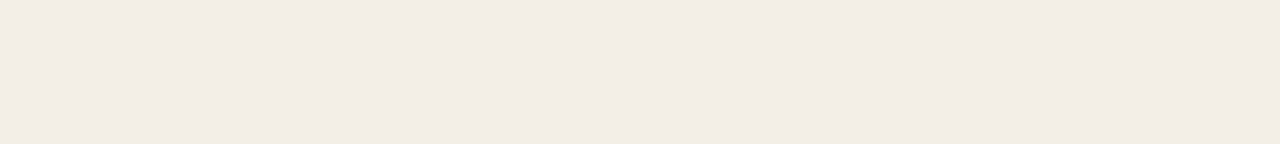
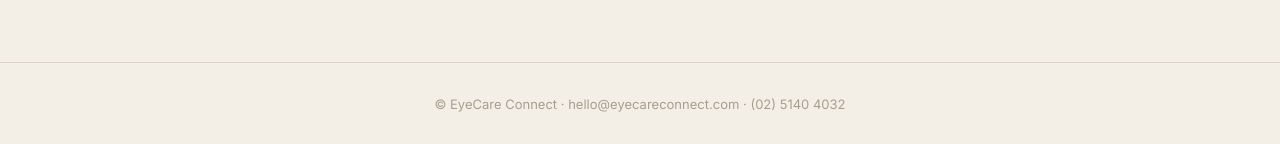
Before and after one commit to ap23hp/eyecare-connect, a Next.js app: page / in a window 1280 px wide. Shown: the part 1049-1193 px from the top of the page. Before the commit the page ends 1111 px from the top, so only its background shows below. Built offline with nearby package versions, Linux system fonts and the light colour scheme.

Commit message:
feat: add footer component

```diff
--- /dev/null
+++ b/app/components/layout/Footer.tsx
@@ -0,0 +1,7 @@
+export default function Footer() {
+  return (
+    <footer className="border-t border-border px-6 py-8 md:px-14 text-center text-[13px] text-muted">
+      © EyeCare Connect &middot; hello@eyecareconnect.com &middot; (02) 5140 4032
+    </footer>
+  );
+}
--- a/app/page.tsx
+++ b/app/page.tsx
@@ -1,6 +1,6 @@
 import Navbar from "./components/layout/Navbar";
 import Image from "next/image";
-
+import Footer from "./components/layout/Footer";
 export default function Home() {
   return (
     <div>
@@ -124,6 +124,9 @@
           </button>
         </div>
       </div>
+
+            <Footer />
+
     </div>
   );
 }
```
